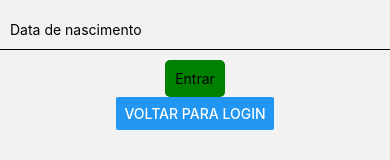
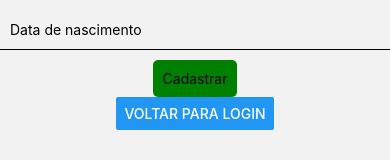
Before and after one commit to MateusC2/AulasMobile, a React Native app in the folder meuAppp/: screen /Cadastro in a window 390 px wide. Shown: the part 501-661 px from the top of the page. Built offline with nearby package versions, Linux system fonts and the light colour scheme.

Commit message:
Mudou o tittle dos buttons

```diff
--- a/meuAppp/src/screens/Cadastro.js
+++ b/meuAppp/src/screens/Cadastro.js
@@ -80,7 +80,7 @@ export default function Cadastro({navigation}) {
         }}
       ></TextInput>
       <TouchableOpacity onPress={handleCadastro} style={styles.button}>
-        <Text>Entrar</Text>
+        <Text>Cadastrar</Text>
       </TouchableOpacity>
       <Button title="Voltar para login" onPress={()=> navigation.navigate("Login")}/>
     </View>
--- a/meuAppp/src/screens/CadastroEvento.js
+++ b/meuAppp/src/screens/CadastroEvento.js
@@ -79,7 +79,7 @@ export default function CadastroEvento({ navigation }) {
         }}
       ></TextInput>
       <TouchableOpacity onPress={handleCadastroEvento} style={styles.button}>
-        <Text>Entrar</Text>
+        <Text>Cadastrar</Text>
       </TouchableOpacity>
       <Button
         title="Voltar para Home"
--- a/meuAppp/src/screens/CadastroIngresso.js
+++ b/meuAppp/src/screens/CadastroIngresso.js
@@ -61,7 +61,7 @@ export default function CadastroIngresso({ navigation }) {
       ></TextInput>
 
       <TouchableOpacity onPress={handleCadastroIngresso} style={styles.button}>
-        <Text>Entrar</Text>
+        <Text>Cadastrar</Text>
       </TouchableOpacity>
       <Button
         title="Voltar para Home"
--- a/meuAppp/src/screens/CadastroOrganizador.js
+++ b/meuAppp/src/screens/CadastroOrganizador.js
@@ -74,7 +74,7 @@ export default function CadastroOrganizador({ navigation }) {
         onPress={handleCadastroOrganizador}
         style={styles.button}
       >
-        <Text>Entrar</Text>
+        <Text>Cadastrar</Text>
       </TouchableOpacity>
       <Button
         title="Voltar para Home"
```
